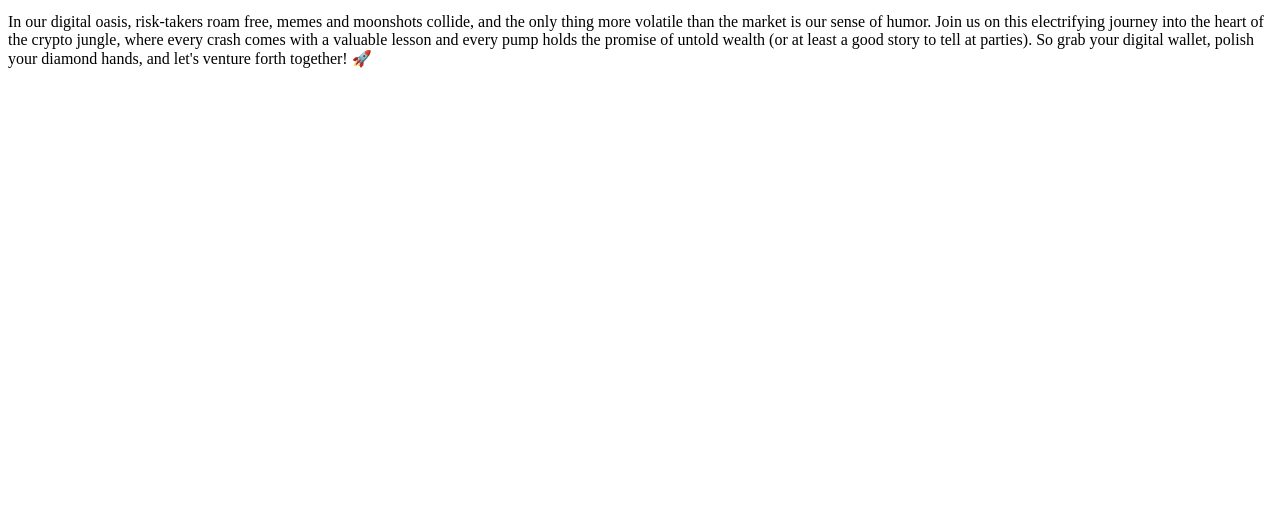
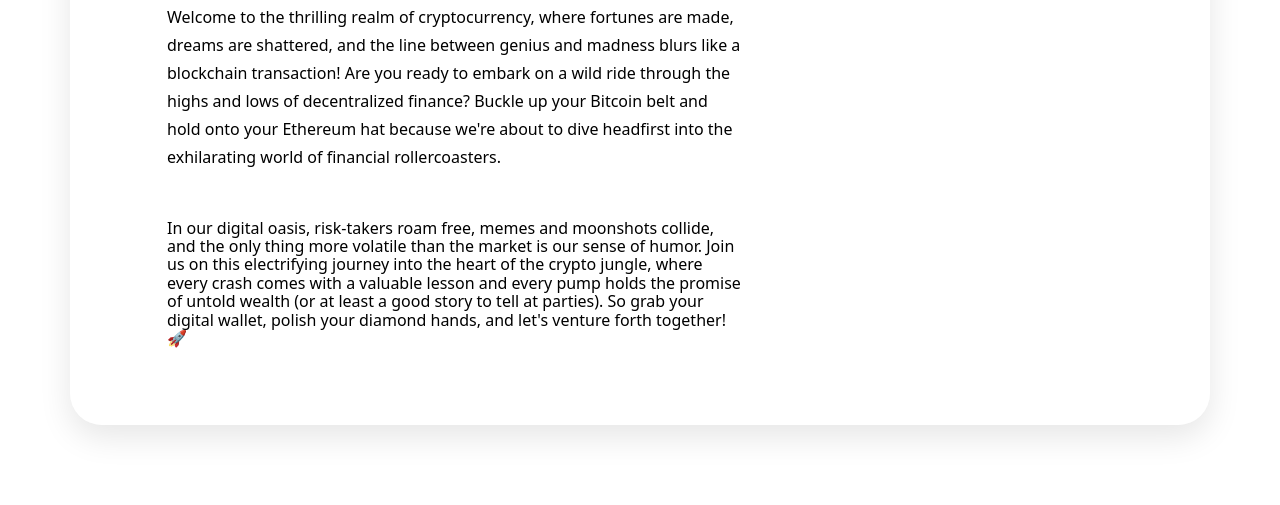
Before and after one commit to itme-brain/NAS, a plain HTML site: page index.html in a window 1280 px wide. Shown: the part 295-800 px from the top of the page. Drawn offline with nearby package versions, Linux system fonts and the light colour scheme.

Commit message:
Update index.html

```diff
--- a/index.html
+++ b/index.html
@@ -1,3 +1,16 @@
+<!DOCTYPE html>
+<html lang="en" >
+<head>
+  <meta charset="UTF-8">
+  <title>NeedAshitcoin.eth</title>
+  <link rel="preconnect" href="https://fonts.googleapis.com">
+<link rel="preconnect" href="https://fonts.gstatic.com" crossorigin>
+<link href="https://fonts.googleapis.com/css2?family=Lilita+One&display=swap" rel="stylesheet">
+<link rel="stylesheet" href="https://cdnjs.cloudflare.com/ajax/libs/normalize/5.0.0/normalize.min.css">
+<link rel="stylesheet" href="./style.css">
+
+</head>
+<body>
 <!-- Canvas -->
 <canvas class="orb-canvas"></canvas>
 <!-- Overlay -->
@@ -18,3 +31,6 @@
     <!-- Buttons -->
   </div>
 </div>
+  <script  src="./script.js"></script>
+</body>
+</html>
```
